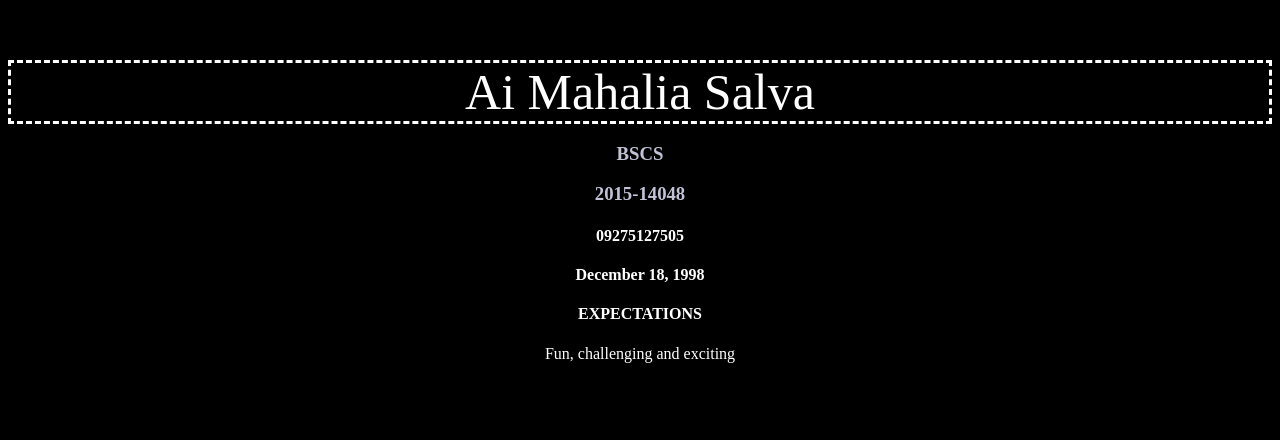
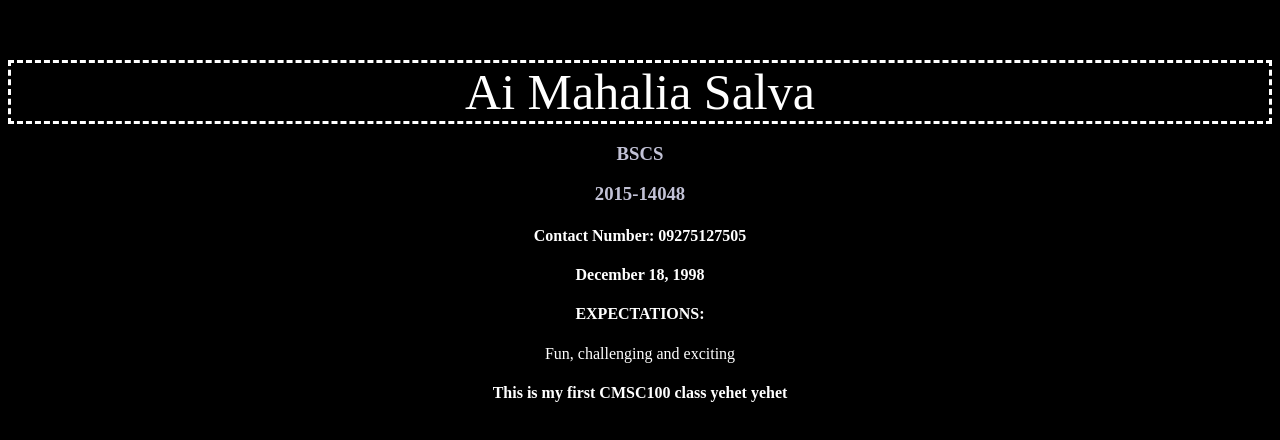
Before and after one commit to aimahaliasalva/aimahaliasalva.github.io, a plain HTML site: page index.html in a window 1280 px wide. Shown: the part 240-680 px from the top of the page. Drawn offline with Linux system fonts and the light colour scheme.

Commit message:
Initial commit

```diff
--- a/index.html
+++ b/index.html
@@ -2,19 +2,17 @@
 <html>
 	<head>
 			<link rel="stylesheet" href = "style.css">
-			<title> Ai </title>
 
 	</head>
 	<body>
 			<header> Ai Mahalia Salva </header>
 			<h3> BSCS </h3>
 			<h3> 2015-14048 </h3>
-			<h4> 09275127505 </h4>
+			<h4> Contact Number: 09275127505 </h4>
 			<h4> December 18, 1998 </h4>
-			<h4> EXPECTATIONS </h4>
+			<h4> EXPECTATIONS: </h4>
 			<p> Fun, challenging and exciting </p>
-
-
+			<h4> This is my first CMSC100 class yehet yehet </h4>
 
 	</body>
 </html>
```
